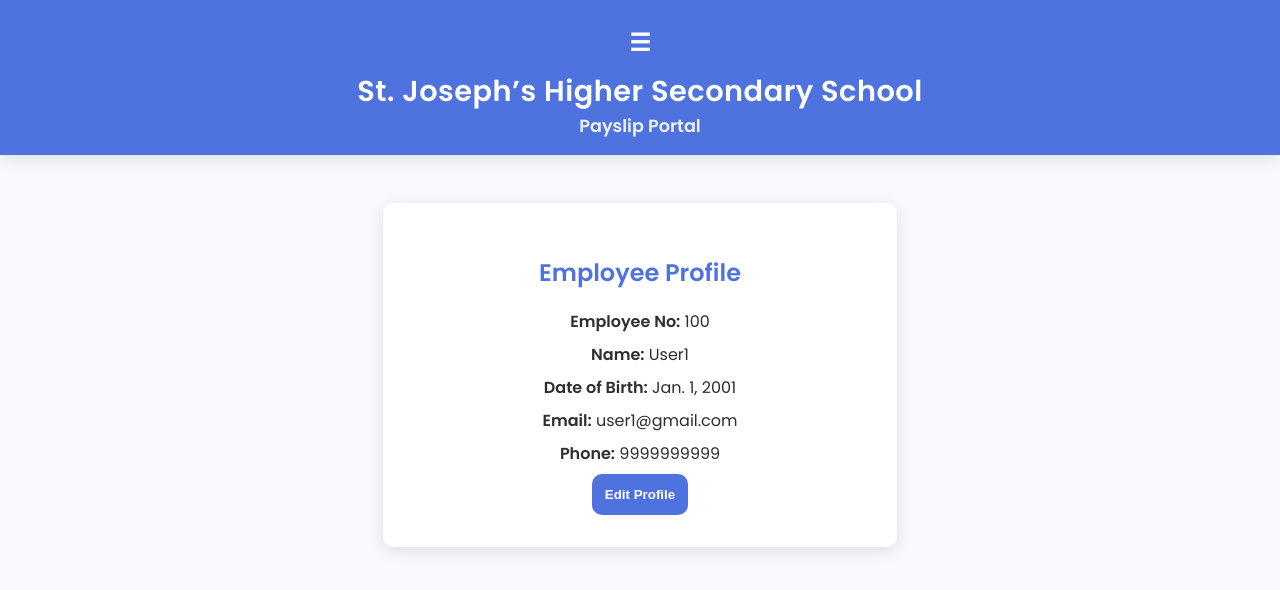
After one commit to RHariDev/Payslip_Portal, a Django app: template employees/templates/employees/employee_profile.html in a window 1280 px wide. The commit adds this page. Shown: the top 590 px of the page. Run offline with Django 5.2, Linux system fonts and the light colour scheme; the template is opened without the code that fills it: values that come from a table or form of the project are taken from there, others are empty; data comes from the database, SQL or seed files in the repository.

Commit message:
Added Navigation

```diff
--- a/employees/forms.py
+++ b/employees/forms.py
@@ -1,5 +1,5 @@
 from django import forms
-from .models import Payslip
+from .models import Employee, Payslip
 
 class EmployeeLoginForm(forms.Form):
     empno = forms.CharField(max_length=10, label="Employee Number")
@@ -8,6 +8,11 @@ class EmployeeLoginForm(forms.Form):
         label="Date of Birth"
     )
 
+class EmployeeForm(forms.ModelForm):
+    class Meta:
+        model = Employee
+        fields = ['dob', 'email', 'phone']
+
 class PayslipUploadForm(forms.ModelForm):
     class Meta:
         model = Payslip
--- a/employees/static/employees/theme.css
+++ b/employees/static/employees/theme.css
@@ -37,6 +37,10 @@ body {
   margin: 0;
   font-size: 1.1rem;
   opacity: 0.9;
+}
+
+h3 {
+  color: var(--text-dark);
 }
 
 /* ===== Card (Page Container) ===== */
@@ -221,3 +225,121 @@ a:hover {
   text-align: center;
   margin-top: 1.5rem;
 }
+
+/* ===== Header Centered Layout ===== */
+.header {
+  background: var(--primary-color);
+  color: var(--white);
+  padding: 1rem;
+  box-shadow: var(--shadow);
+}
+
+.header-top {
+  display: flex;
+  justify-content: center;   /* center the whole block */
+  align-items: center;
+  gap: 1rem;
+}
+
+.header-text {
+  text-align: center;
+}
+
+.header-text h1 {
+  margin: 0;
+  font-size: 1.8rem;
+  letter-spacing: 0.5px;
+}
+
+.header-text h2 {
+  margin: 0;
+  font-size: 1.1rem;
+  opacity: 0.9;
+}/* ===== Header Centered Layout ===== */
+.header {
+  background: var(--primary-color);
+  color: var(--white);
+  padding: 1rem;
+  box-shadow: var(--shadow);
+}
+
+.header-top {
+  display: flex;
+  justify-content: center;   /* center the whole block */
+  align-items: center;
+  gap: 1rem;
+}
+
+.header-text {
+  text-align: center;
+}
+
+.header-text h1 {
+  margin: 0;
+  font-size: 1.8rem;
+  letter-spacing: 0.5px;
+}
+
+.header-text h2 {
+  margin: 0;
+  font-size: 1.1rem;
+  opacity: 0.9;
+}
+
+/* ===== Dropdown Menu ===== */
+.dropdown {
+  position: relative;
+}
+
+.menu-btn {
+  background: none;
+  border: none;
+  font-size: 24px;
+  color: var(--white);
+  cursor: pointer;
+}
+
+.dropdown-content {
+  display: none;
+  position: absolute;
+  top: 100%;   /* directly below the button */
+  left: 0;
+  background-color: var(--white);
+  min-width: 160px;
+  box-shadow: var(--shadow);
+  border-radius: var(--radius);
+  z-index: 1000;
+}
+
+.dropdown-content a {
+  color: var(--text-dark);
+  padding: 10px 14px;
+  text-decoration: none;
+  display: block;
+}
+
+.dropdown-content a:hover {
+  background-color: var(--bg-light);
+}
+
+.dropdown.show .dropdown-content {
+  display: block;
+}
+
+/* ===== Profile Page ===== */
+#profile-view p {
+  margin: 0.5rem 0;
+}
+
+#profile-edit label {
+  display: block;
+  margin-top: 0.8rem;
+  font-weight: 500;
+}
+
+#profile-edit input {
+  width: 100%;
+  padding: 0.6rem;
+  border-radius: var(--radius);
+  border: 1px solid #ccc;
+}
--- a/employees/templates/employees/base.html
+++ b/employees/templates/employees/base.html
@@ -9,11 +9,40 @@
 </head>
 <body>
   <div class="header">
-    <h1>St. Joseph’s Higher Secondary School</h1>
-    <h2>Payslip Portal</h2>
+    <div class="header-left">
+      <!-- Hamburger dropdown -->
+      <div class="dropdown">
+        <button class="menu-btn">&#9776;</button>
+        <div class="dropdown-content">
+          <a href="{% url 'employee_profile' %}">Profile</a>
+          <a href="{% url 'dashboard' %}">Dashboard</a>
+          <a href="{% url 'logout' %}">Logout</a>
+        </div>
+      </div>
+      <div class="header-text">
+        <h1>St. Joseph’s Higher Secondary School</h1>
+        <h2>Payslip Portal</h2>
+      </div>
+    </div>
   </div>
 
   {% block content %}
   {% endblock %}
+
+  <script>
+    const menuBtn = document.querySelector('.menu-btn');
+    const dropdown = document.querySelector('.dropdown');
+
+    menuBtn.addEventListener('click', function(e) {
+      e.stopPropagation(); // prevent window click from closing immediately
+      dropdown.classList.toggle('show');
+    });
+
+    window.addEventListener('click', function(e) {
+      if (!dropdown.contains(e.target)) {
+        dropdown.classList.remove('show');
+      }
+    });
+  </script>
 </body>
 </html>
--- a/employees/templates/employees/dashboard.html
+++ b/employees/templates/employees/dashboard.html
@@ -39,6 +39,5 @@
     {% endfor %}
   </ul>
 
-  <p><a class="logout-link" href="{% url 'logout' %}">Logout</a></p>
 </div>
 {% endblock %}
--- /dev/null
+++ b/employees/templates/employees/employee_profile.html
@@ -0,0 +1,41 @@
+{% extends "employees/base.html" %}
+{% block content %}
+<div class="card">
+  <h2>Employee Profile</h2>
+
+  <!-- Read-only view -->
+  <div id="profile-view">
+    <p><strong>Employee No:</strong> {{ employee.empno }}</p>
+    <p><strong>Name:</strong> {{ employee.name }}</p>
+    <p><strong>Date of Birth:</strong> {{ employee.dob }}</p>
+    <p><strong>Email:</strong> {{ employee.email }}</p>
+    <p><strong>Phone:</strong> {{ employee.phone }}</p>
+    <button id="edit-btn">Edit Profile</button>
+  </div>
+
+  <!-- Editable form (hidden initially) -->
+  <form id="profile-edit" method="post" style="display:none;">
+    {% csrf_token %}
+    {{ form.as_p }}
+    <button type="submit">Save</button>
+    <button type="button" id="cancel-btn">Cancel</button>
+  </form>
+</div>
+
+<script>
+  const editBtn = document.getElementById("edit-btn");
+  const cancelBtn = document.getElementById("cancel-btn");
+  const viewBlock = document.getElementById("profile-view");
+  const editBlock = document.getElementById("profile-edit");
+
+  editBtn.addEventListener("click", () => {
+    viewBlock.style.display = "none";
+    editBlock.style.display = "block";
+  });
+
+  cancelBtn.addEventListener("click", () => {
+    editBlock.style.display = "none";
+    viewBlock.style.display = "block";
+  });
+</script>
+{% endblock %}
--- a/employees/urls.py
+++ b/employees/urls.py
@@ -5,6 +5,7 @@ from employees import views
 
 urlpatterns = [
     path('login/', views.employee_login, name="login"),
+    path('employee/profile/', views.employee_profile, name="employee_profile"),
     path('dashboard/', views.employee_dashboard, name="dashboard"),
     path('logout/', views.employee_logout, name="logout"),
     path('upload/', views.upload_dbf, name="upload_dbf"),
```
Also changed, not shown: employees/views.py (+16 -2 lines).
